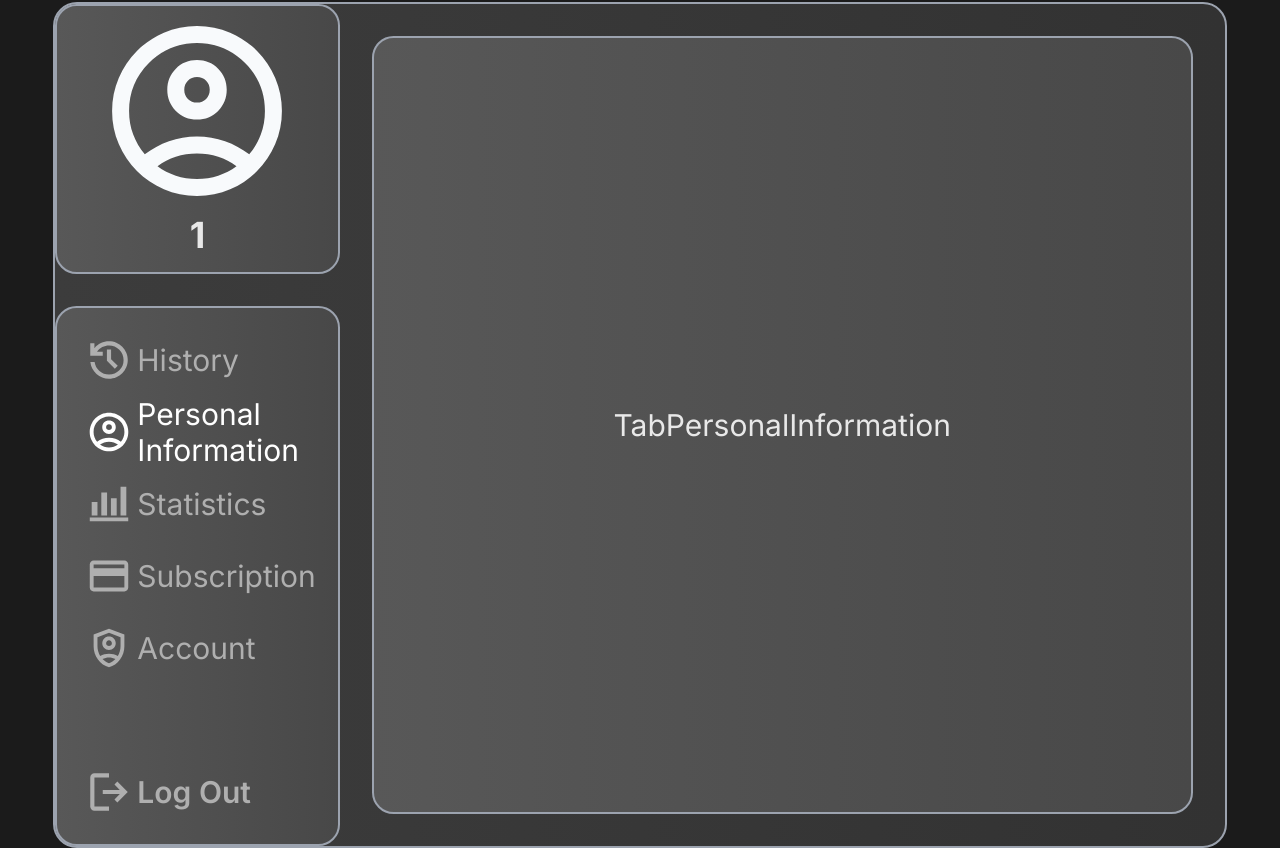
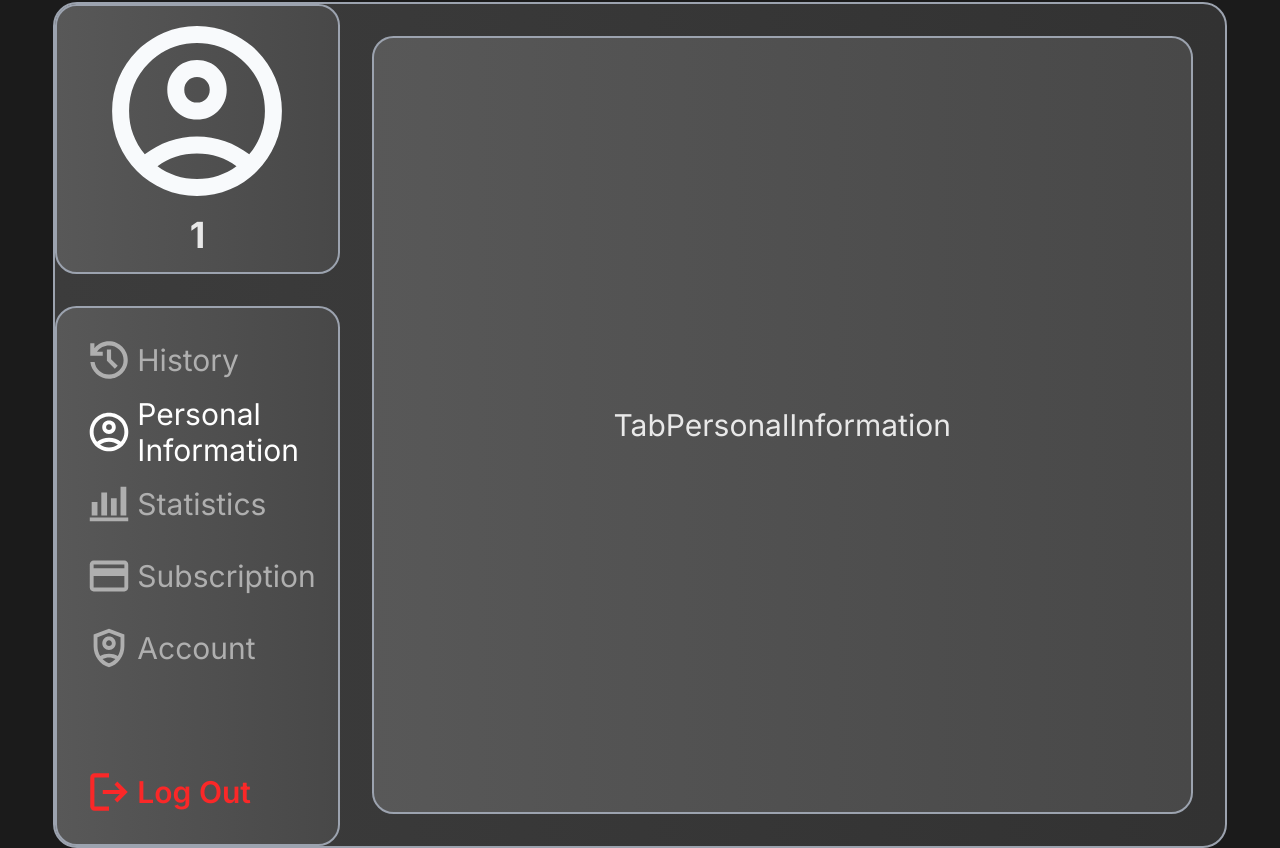
Before and after one commit to d3nnis2001/CHendLess, a Vue app in the folder frontend/: page /user/1 in a window 1280 px wide. Shown: the part 210-1058 px from the top of the page. Built offline with nearby package versions, Linux system fonts and the light colour scheme.

Commit message:
Fixed log out button

```diff
--- a/frontend/src/components/user/UserTab.vue
+++ b/frontend/src/components/user/UserTab.vue
@@ -27,7 +27,7 @@
 
         </div>
 
-        <UserTabTextImage @tab-click="logout" tabTarget="none" class="hover:text-[#FF4E4E] text-[#fa2828] font-semibold" viewBox="0 0 24 24" svgpath="M3.25 23.25C2.5625 23.25 1.97396 23.0052 1.48438 22.5156C0.994792 22.026 0.75 21.4375 0.75 20.75V3.25C0.75 2.5625 0.994792 1.97396 1.48438 1.48438C1.97396 0.994792 2.5625 0.75 3.25 0.75H12V3.25H3.25V20.75H12V23.25H3.25ZM17 18.25L15.2812 16.4375L18.4688 13.25H8.25V10.75H18.4688L15.2812 7.5625L17 5.75L23.25 12L17 18.25Z">
+        <UserTabTextImage @tab-click="logout" tabTarget="none" logOut="true" viewBox="0 0 24 24" svgpath="M3.25 23.25C2.5625 23.25 1.97396 23.0052 1.48438 22.5156C0.994792 22.026 0.75 21.4375 0.75 20.75V3.25C0.75 2.5625 0.994792 1.97396 1.48438 1.48438C1.97396 0.994792 2.5625 0.75 3.25 0.75H12V3.25H3.25V20.75H12V23.25H3.25ZM17 18.25L15.2812 16.4375L18.4688 13.25H8.25V10.75H18.4688L15.2812 7.5625L17 5.75L23.25 12L17 18.25Z">
             Log Out
         </UserTabTextImage>
 
--- a/frontend/src/components/user/UserTabTextImage.vue
+++ b/frontend/src/components/user/UserTabTextImage.vue
@@ -5,8 +5,8 @@
         @keyup.enter="handleClick"
         :data-tab-target="tabTarget"
         role="button"
-        tabindex="0"
-    >
+        tabindex="0">
+
         <svg class="h-10 w-10 flex-none fill-current" :viewBox="viewBox" xmlns="http://www.w3.org/2000/svg">
             <path :d="svgpath"/>
         </svg>
@@ -37,11 +37,17 @@ export default {
         active: {
             type: Boolean,
             default: false
+        },
+        logOut: {
+            type: Boolean,
+            default: false,
+            required: false
         }
     },
 
     computed: {
         activeClass() {
+            if (this.logOut) return 'hover:text-[#FF4E4E] text-[#fa2828] font-semibold';
             return this.active ? 'text-white-dark' : 'text-unselected-default hover:text-white-dark';
         }
     },
```
